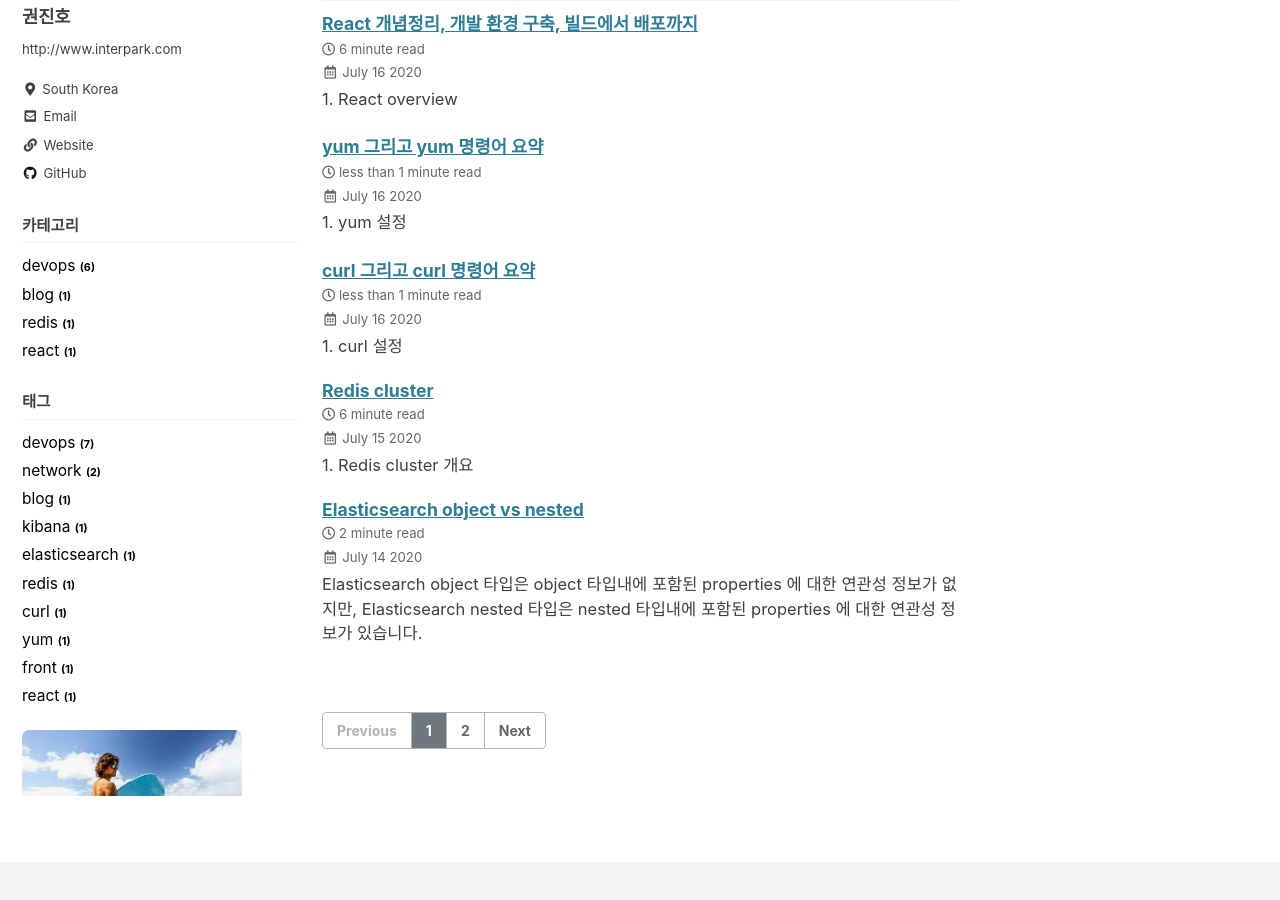
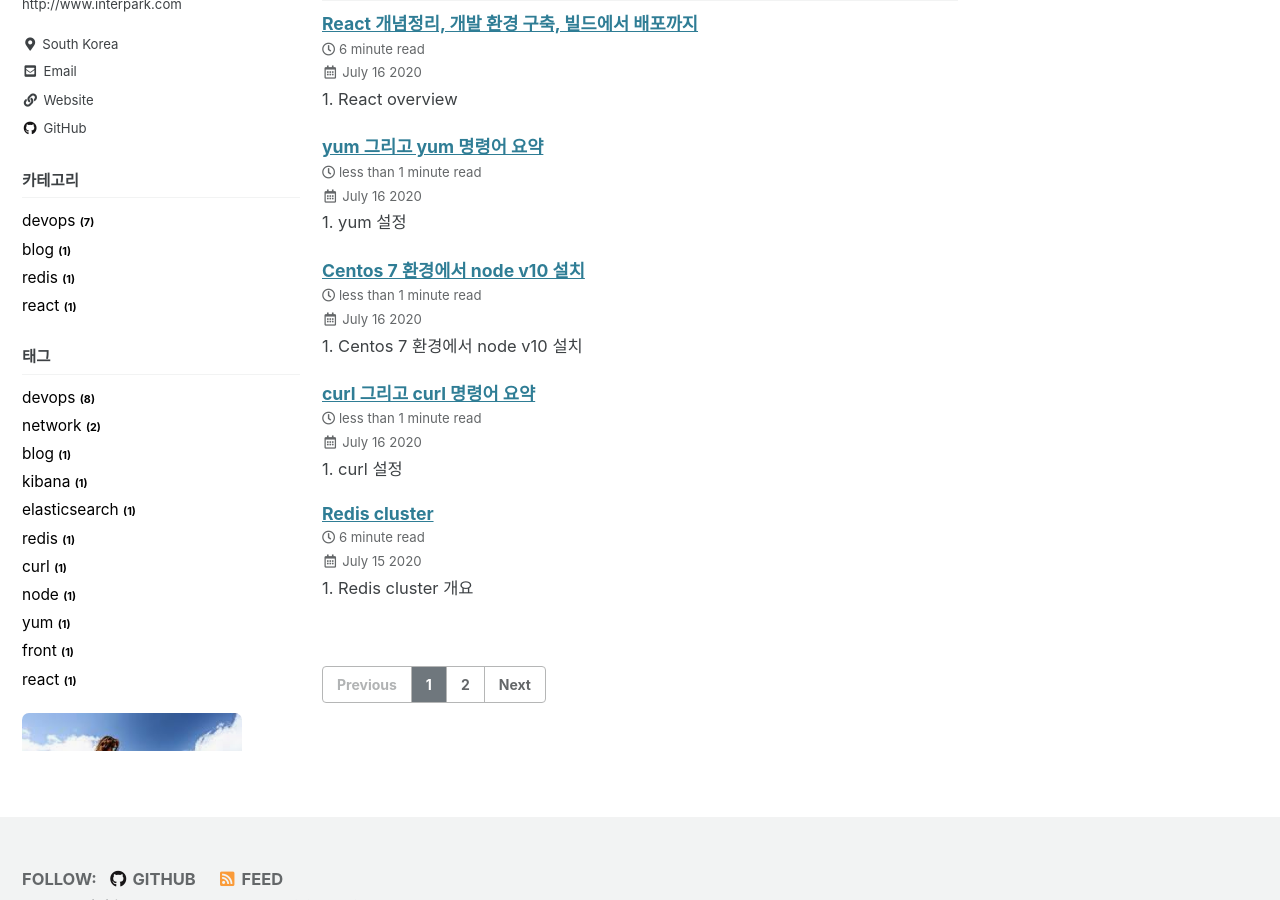
Before and after one commit to JinHoKwon/jinhokwon.github.io, a Jekyll site: the page built from index.html, in a window 1280 px wide and 900 px high, scrolled down 229 px. Built offline with Jekyll 4.4.1, drawn with Linux system fonts in a browser that asks for light colours; cached includes are drawn as plain includes; the list of posts is cut into pages by our own code.

Commit message:
* node, yum 내용 추가

````diff
--- /dev/null
+++ b/_posts/2020-07-16-devops-node.md
@@ -0,0 +1,44 @@
+---
+title: Centos 7 환경에서 node v10 설치
+tags: [devops, node]
+comments: true
+categories: devops
+header:
+  teaser: "/assets/images/linux.png"
+---
+# 1. Centos 7 환경에서 node v10 설치
+
+#### 1-1. node 관련 yum repository 추가
+
+```sh
+# curl -sL https://rpm.nodesource.com/setup_10.x | bash -
+```
+
+
+
+#### 1-2. nodejs 의존성 패키지 설치
+
+```sh
+# yum clean all && sudo yum makecache fast
+# yum install -y gcc-c++ make
+```
+
+
+
+#### 1-3. nodejs 설치
+
+```sh
+# yum install -y nodejs
+```
+
+
+
+#### 1-4. nodejs 버전 확인
+
+```sh
+# node -v
+v10.21.0
+
+# npm -v
+6.14.4
+```
--- a/_posts/2020-07-16-devops-yum.md
+++ b/_posts/2020-07-16-devops-yum.md
@@ -8,7 +8,7 @@ header:
 ---
 # 1. yum 설정
 
-#### yum ssl 비활성화
+#### 1-1. yum ssl 비활성화
 
 /etc/yum.conf 파일 편집후 `sslverify=false`항목을 추가함.
 
````
